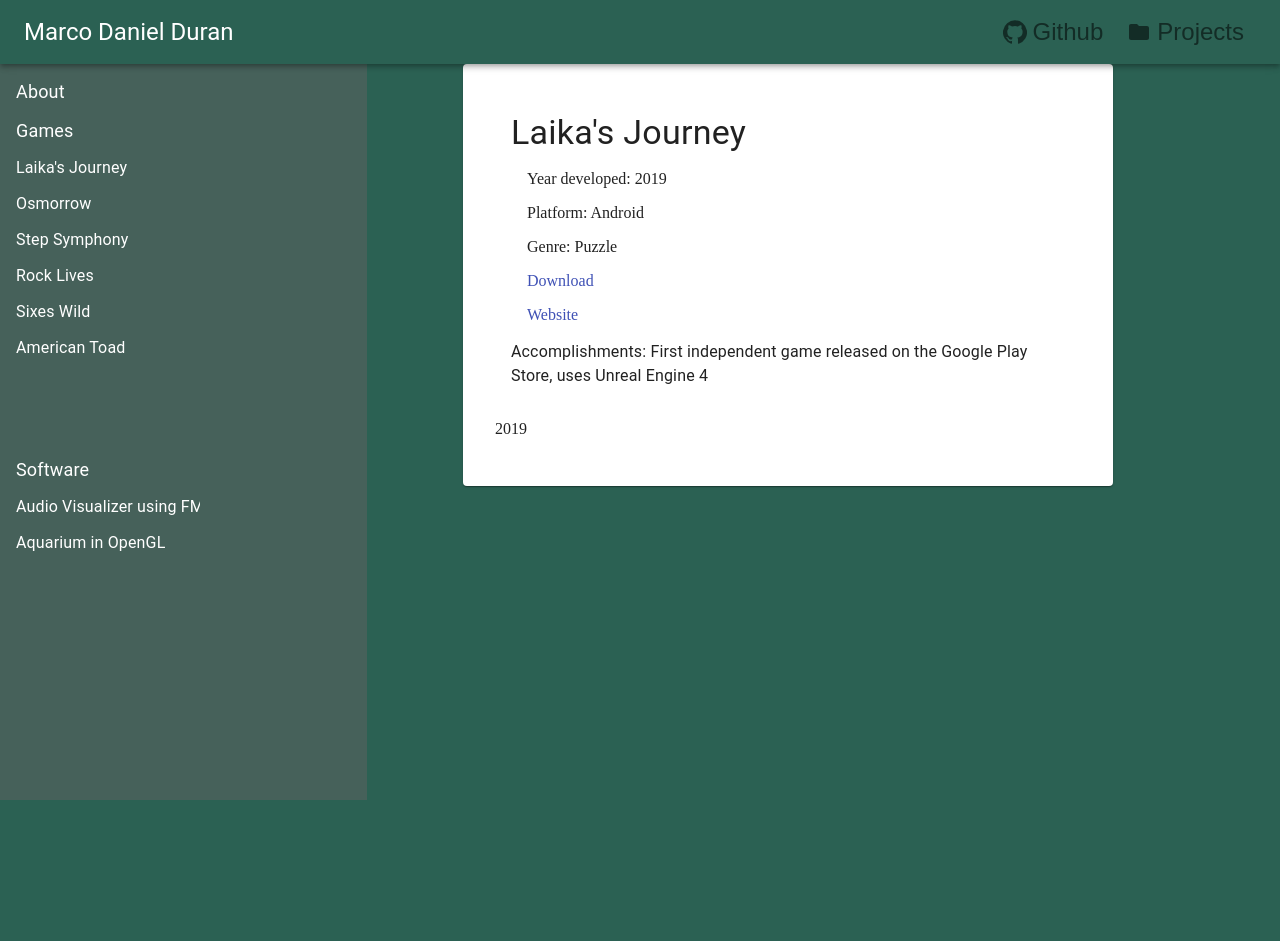
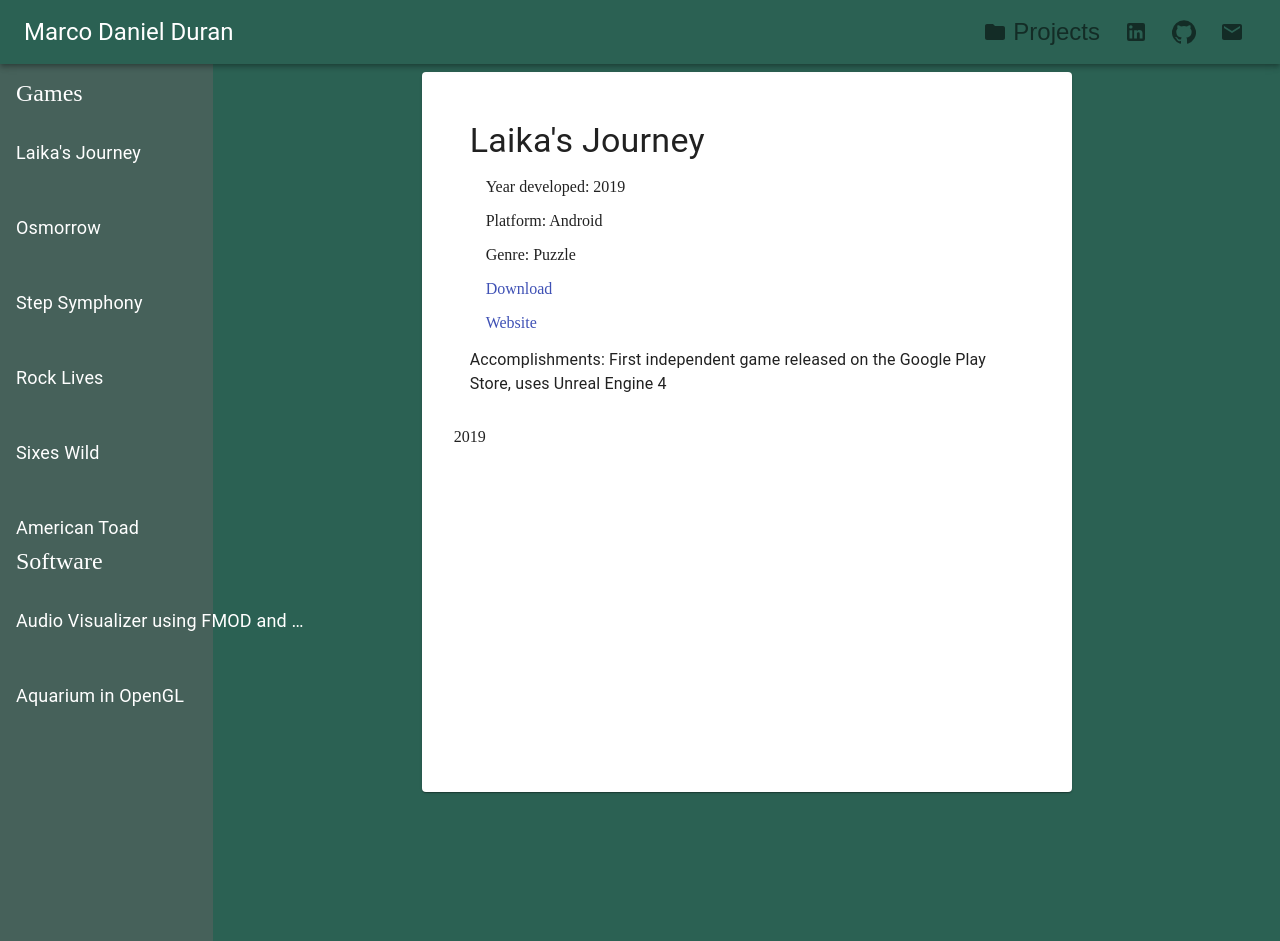
Before and after one commit to mdduran/next-portfolio, a Next.js app: page /projects in a window 1280 px wide. Before the commit the page ends 800 px from the top, so only its background shows below. Built offline with nearby package versions, Linux system fonts and the light colour scheme.

Commit message:
Header has working links Project list style for desktop updated Removed scrolling project list Update eslint plugins

```diff
--- a/src/components/Content.jsx
+++ b/src/components/Content.jsx
@@ -5,10 +5,7 @@ import ProjectPanel from './ProjectPanel';
 import theme from "../styles/theme";
 
 const StyledGrid = styled(Grid)`
-  width: '100%';
-  height: '100%';
   background-color: ${theme.palette.primary.main};
-  flex-grow: 1;
 `;
 
 const Content = (props) => {
@@ -16,16 +13,16 @@ const Content = (props) => {
   return (
     <StyledGrid container>
       {!isMobile && (
-        <StyledGrid item>
+        <StyledGrid item xs={2} md={2}>
           <ProjectList dispatch={dispatch} />
         </StyledGrid>
       )}
-      <StyledGrid item style={{ marginLeft: '3em', paddingLeft: '3em' }}>
-        <StyledGrid container alignItems='center' justify='center'>
-          <StyledGrid item>
-            <ProjectPanel project={state?.selectedProject} />
-          </StyledGrid>
-        </StyledGrid>
+      <StyledGrid
+        container
+        item
+        xs={10}
+      >
+        <ProjectPanel project={state?.selectedProject} />
       </StyledGrid>
     </StyledGrid>
   );
--- a/src/components/Header.jsx
+++ b/src/components/Header.jsx
@@ -1,13 +1,19 @@
-import { AppBar, IconButton, Typography, Toolbar } from '@material-ui/core';
+import { AppBar, IconButton, Typography, Toolbar, Link as MLink } from '@material-ui/core';
 import MenuIcon from '@material-ui/icons/Menu';
+import FolderIcon from '@material-ui/icons/Folder';
+import LinkedInIcon from '@material-ui/icons/LinkedIn';
 import GitHubIcon from '@material-ui/icons/GitHub';
-import FolderIcon from '@material-ui/icons/Folder';
+import EmailIcon from '@material-ui/icons/Email';
 import styled from "styled-components";
 import * as React from 'react';
 import Link from 'next/link';
 import { isMobile } from 'react-device-detect';
 const StyledIconButton = styled(IconButton)`
   margin-right: 2rem;
+`;
+
+const StyledMLink = styled(MLink)`
+  text-decoration: none;
 `;
 
 const Header = () => {
@@ -23,18 +29,29 @@ const Header = () => {
             <Typography variant="h5" style={{ cursor: 'pointer' }}>Marco Daniel Duran</Typography>
           </Link>
           <div style={{ flexGrow: '1' }} />
-        <Link href="https://github.com/mdduran" target="_blank">
-          <IconButton >
-            <GitHubIcon aria-label="github icon" style={{ paddingRight: '0.25em' }} />
-            Github
-          </IconButton>
-        </Link>
         <Link href="/projects">
           <IconButton>
             <FolderIcon style={{ paddingRight: '0.25em' }} />
-            {!isMobile && (<>Projects</>)}
+          {!isMobile && (<>Projects</>)}
           </IconButton>
         </Link>
+        <div id="contacts">
+          <StyledMLink href="https://www.linkedin.com/in/mdduran" target="_blank">
+            <IconButton>
+              <LinkedInIcon />
+            </IconButton>
+          </StyledMLink>
+          <StyledMLink href="https://github.com/mdduran" target="_blank">
+            <IconButton>
+              <GitHubIcon aria-label="github icon" />
+            </IconButton>
+          </StyledMLink>
+          <StyledMLink href="mailto:marco.duran456@gmail.com" target="_blank">
+            <IconButton>
+              <EmailIcon />
+            </IconButton>
+          </StyledMLink>
+        </div>
       </Toolbar>
     </AppBar>
   );
--- a/src/components/ProjectList.jsx
+++ b/src/components/ProjectList.jsx
@@ -1,5 +1,5 @@
 import styled from 'styled-components';
-import { MenuList, MenuItem } from '@material-ui/core';
+import { MenuList, MenuItem, ListItem } from '@material-ui/core';
 import { FixedSizeList } from 'react-window';
 import projectData from '../data/projects';
 import theme from '../styles/theme';
@@ -8,42 +8,48 @@ const gamesList = projectData.games;
 const softwareList = projectData.software;
 
 const StyledWrapper = styled.div`
-  width: 100%;
-  height: 100%;
+  width: 325px;
   background-color: ${theme.palette.secondary.main};
 `;
 
-const StyledMenuItem = styled(MenuItem)`
+const StyledMenuItem = styled(ListItem)`
+  color: #fff;
+  font-size: x-large;
+  cursor: default;
+`;
+
+const StyledSubMenuItem = styled(MenuItem)`
   color: #fff;
   font-size: large;
 `;
 
-const StyledSubMenuItem = styled(MenuItem)`
-  color: #fff;
-  font-size: medium;
+const StyledMenuText = styled.p`
+  white-space: nowrap;
+  overflow: hidden;
+  width: 300px;
+  text-overflow: ellipsis;
 `;
 
 const renderGameRow = (props) => {
   const { index } = props;
-  return <StyledSubMenuItem key={index + 2}>{gamesList[index].title}</StyledSubMenuItem>;
+  return <StyledSubMenuItem key={index + 1}><StyledMenuText>{gamesList[index].title}</StyledMenuText></StyledSubMenuItem>;
 };
 
 const renderSoftwareRow = (props) => {
   const { index } = props;
-  return <StyledSubMenuItem key={index + gamesList.length + 2}>{softwareList[index].title}</StyledSubMenuItem>;
+  return <StyledSubMenuItem key={index + gamesList.length + 2}><StyledMenuText>{softwareList[index].title}</StyledMenuText></StyledSubMenuItem>;
 };
 
 const ProjectList = () => {
   return (
     <StyledWrapper>
       <MenuList>
-        <StyledMenuItem key={0}>About</StyledMenuItem>
-        <StyledMenuItem key={1}>Games</StyledMenuItem>
-        <FixedSizeList height={300} width={200} itemSize={10} itemCount={gamesList.length}>
+        <StyledMenuItem key={0}>Games</StyledMenuItem>
+        <FixedSizeList height={425} width={325} itemSize={10} itemCount={gamesList.length}>
           {renderGameRow}
         </FixedSizeList>
         <StyledMenuItem>Software</StyledMenuItem>
-        <FixedSizeList height={300} width={200} itemSize={10} itemCount={softwareList.length}>
+        <FixedSizeList height={350} width={325} itemSize={10} itemCount={softwareList.length}>
           {renderSoftwareRow}
         </FixedSizeList>
       </MenuList>
--- a/src/components/ProjectPanel.jsx
+++ b/src/components/ProjectPanel.jsx
@@ -4,19 +4,18 @@ import theme from "../styles/theme";
 
 const StyledCard = styled(Card)`
   max-width: 650px;
+  max-height: 90vh;
 `;
 
 const StyledGrid = styled(Grid)`
-  width: '100%';
-  height: '100%';
   background-color: ${theme.palette.primary.main};
-  flex-grow: 1;
 `;
 
 const ProjectPanel = (props) => {
   const { project } = props;
   return (
-    <StyledGrid container>
+    <StyledGrid container style={{ marginTop: '0.5rem'}} spacing={0}>
+      <StyledGrid container item justify={'center'}>
       <StyledCard>
         <div style={{ padding: '2em' }}>
             {/* {project.splashImage && <CardMedia
@@ -59,6 +58,7 @@ const ProjectPanel = (props) => {
         </div>
         </StyledCard>
         </StyledGrid>
+      </StyledGrid>
   );
 };
 
```
Also changed, not shown: 1 other file (tests, documents, lock files or other folders). Lines whose indentation alone changed are shown as unchanged.
